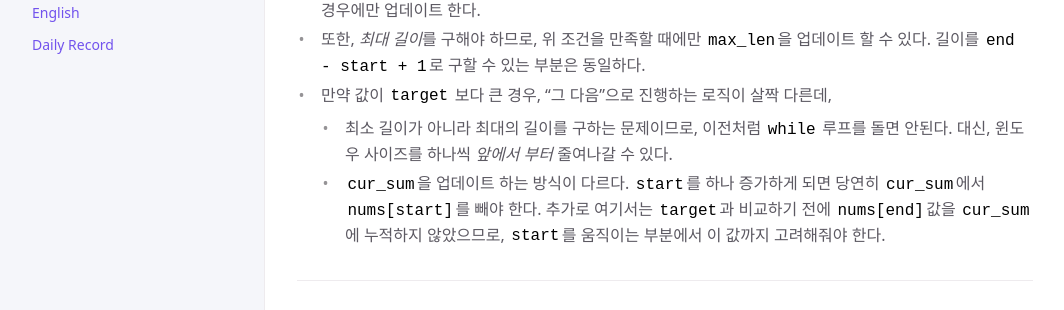
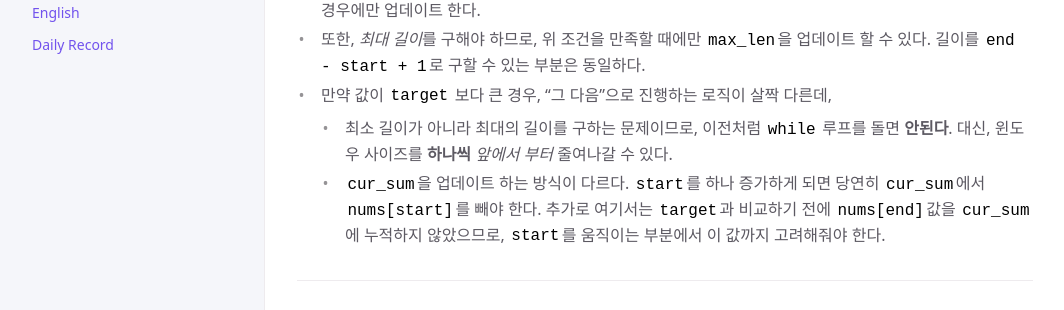
Before and after one commit to sangwoo-joh/bible-archive, a Jekyll site: the page built from leetcode/minimum-size-subarray-sum.md, in a window 1280 px wide and 900 px high, scrolled down 1958 px. Shown: the part 455-765 px from the top of the window, without its empty margins (107-1171 px from the left). Built offline with Jekyll 4.4.1, drawn with Linux system fonts in a browser that asks for light colours.

Commit message:
Add stress

```diff
--- a/leetcode/minimum-size-subarray-sum.md
+++ b/leetcode/minimum-size-subarray-sum.md
@@ -122,8 +122,8 @@ def max_sub_array_sum(nums, target):
  - 만약 값이 `target` 보다 큰 경우, "그 다음"으로 진행하는 로직이 살짝
    다른데,
    - 최소 길이가 아니라 최대의 길이를 구하는 문제이므로, 이전처럼
-     `while` 루프를 돌면 안된다. 대신, 윈도우 사이즈를 하나씩 *앞에서
-     부터* 줄여나갈 수 있다.
+     `while` 루프를 돌면 **안된다**. 대신, 윈도우 사이즈를 **하나씩**
+     *앞에서 부터* 줄여나갈 수 있다.
    - `cur_sum`을 업데이트 하는 방식이 다르다. `start`를 하나 증가하게
      되면 당연히 `cur_sum`에서 `nums[start]`를 빼야 한다. 추가로
      여기서는 `target`과 비교하기 전에 `nums[end]`값을 `cur_sum`에
```
